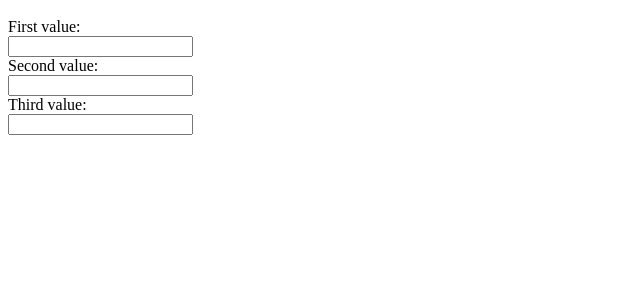
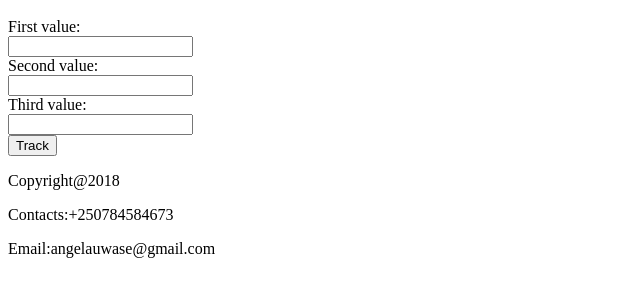
Before and after one commit to angelakarenzi5/Triangle-Project, a plain HTML site: page index.html in a window 1280 px wide. Shown: the part 48-344 px from the top of the page, without its empty margins (0-640 px from the left). Drawn offline with Linux system fonts and the light colour scheme.

Commit message:
added more stuff

```diff
--- a/index.html
+++ b/index.html
@@ -14,7 +14,15 @@
         <input type="text" name="secondvalue" /><br />
         Third value:<br />
         <input type="text" name="thirdvalue" /><br />
+        <button onclick="track()">Track</button>
       </form>
+    </div>
+    <div class="footer">
+      <footer>
+        <p>Copyright@2018</p>
+        <p>Contacts:+250784584673</p>
+        <p>Email:angelauwase@gmail.com</p>
+      </footer>
     </div>
   </body>
 </html>
```
